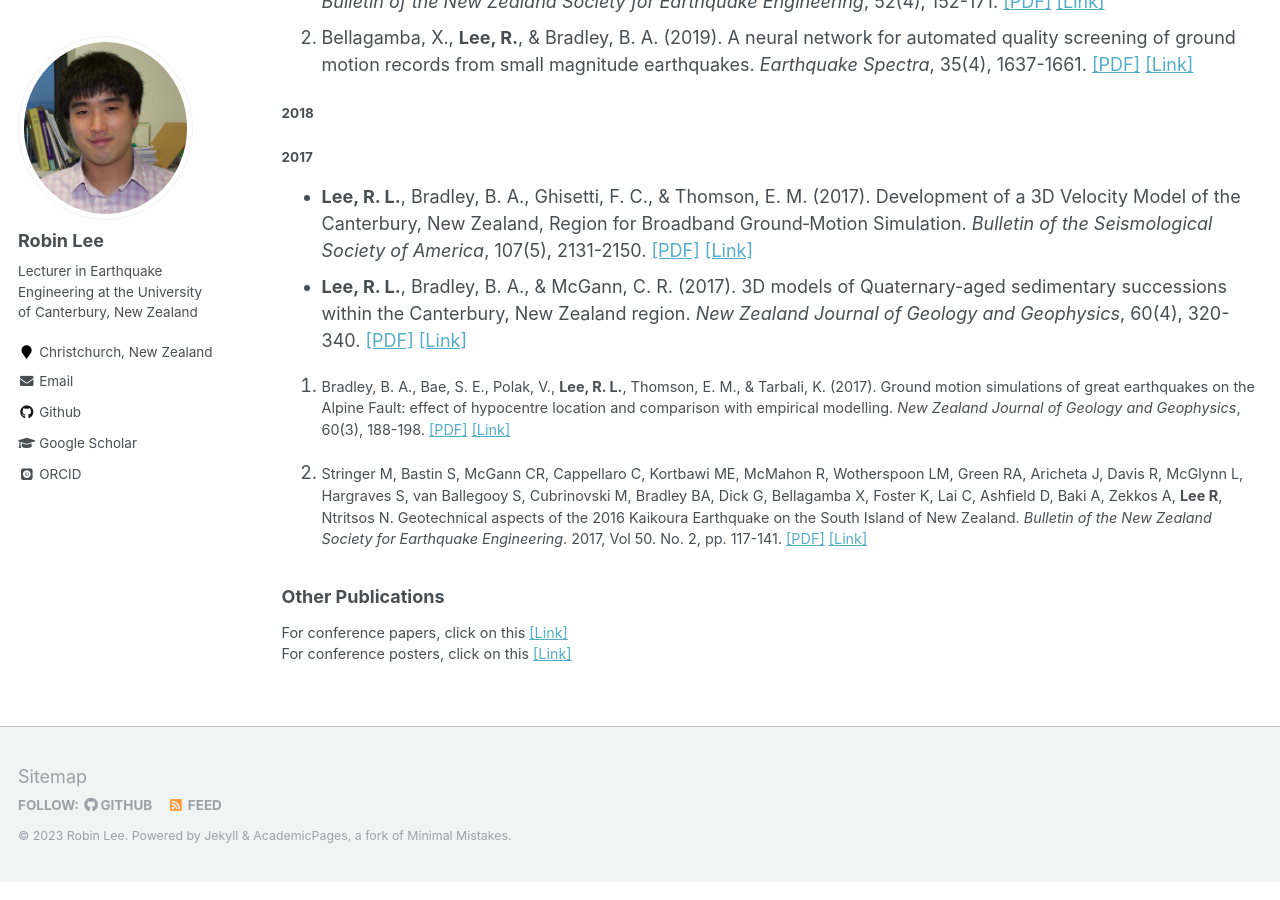
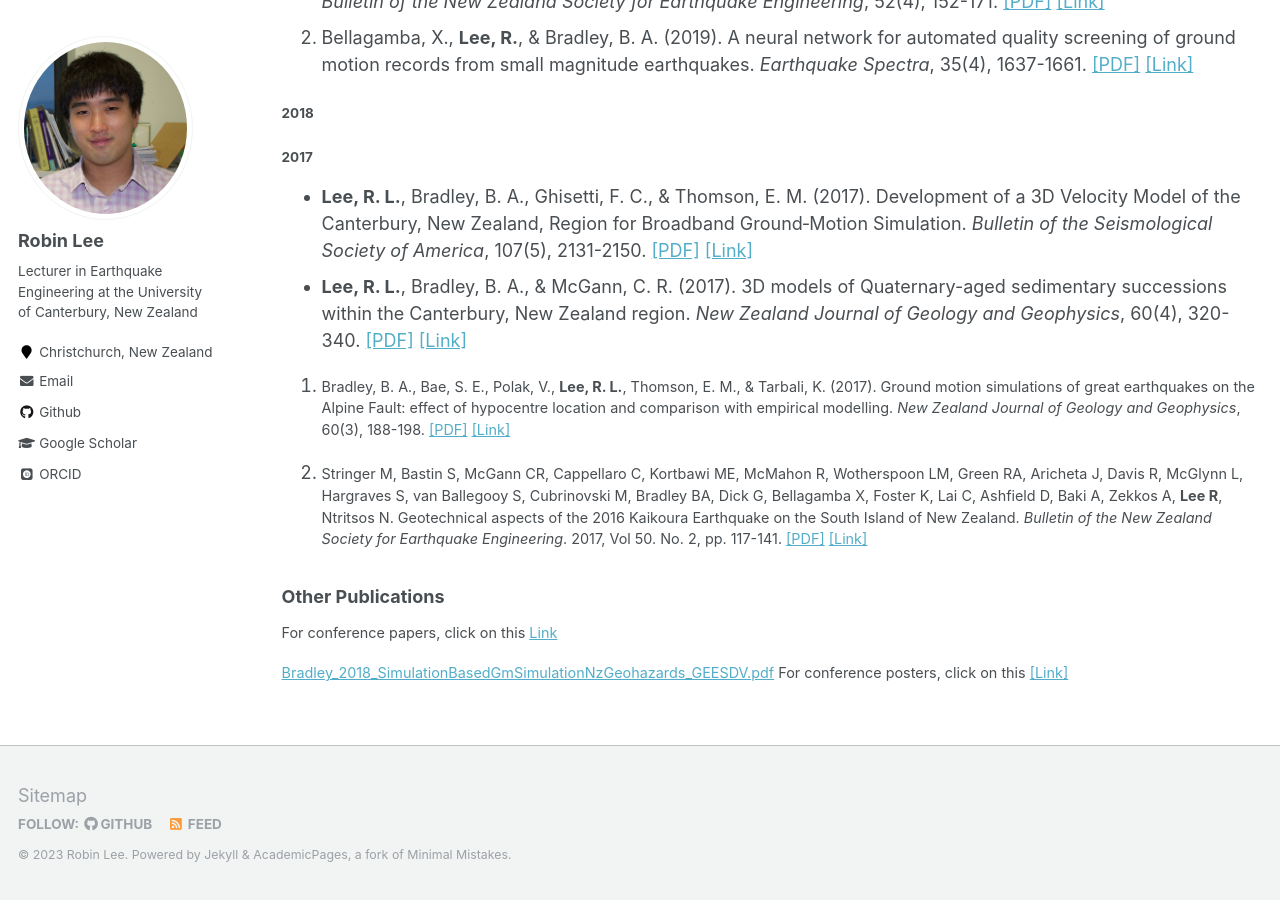
Before and after one commit to snoosie/snoosie.github.io, a Jekyll site: the page built from _pages/publications.md, in a window 1280 px wide and 900 px high, scrolled down 1000 px. Built offline with Jekyll 4.4.1, drawn with Linux system fonts in a browser that asks for light colours; some web fonts are replaced.

```diff
--- a/_pages/publications.md
+++ b/_pages/publications.md
@@ -42,5 +42,7 @@ author_profile: true
 
 ### Other Publications
 
-For conference papers, click on this [[Link]](https://github.com/lee-robin/lee-robin.github.io/tree/master/files/ConferencePapers)
+For conference papers, click on this <a href="https://github.com/lee-robin/lee-robin.github.io/tree/master/files/ConferencePapers" target="_blank">Link</a>
+
+[Bradley_2018_SimulationBasedGmSimulationNzGeohazards_GEESDV.pdf](/files/ConferencePapers/Bradley_2018_SimulationBasedGmSimulationNzGeohazards_GEESDV.pdf)
 For conference posters, click on this [[Link]](https://github.com/lee-robin/lee-robin.github.io/tree/master/files/ConferencePosters)
```
